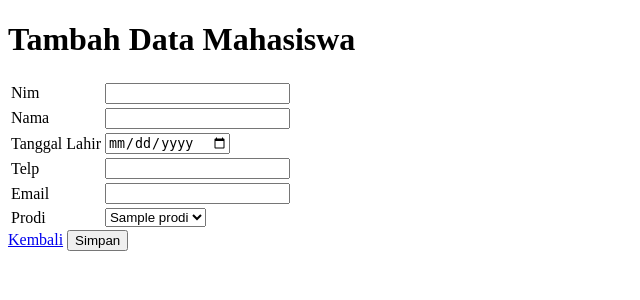
After one commit to zahra060/2025web, a PHP site: page /tambahmahasiswa.php in a window 1280 px wide. The commit adds this page. Shown: the top 300 px of the page, without its empty margins (0-640 px from the left). Run offline with PHP 8.4, Linux system fonts and the light colour scheme; tables that the repository leaves empty or names only in its code hold one stand-in row (values such as "Sample post").

Commit message:
CREATE Mahasiswa

```diff
--- a/koneksi.php
+++ b/koneksi.php
@@ -6,14 +6,16 @@ $password = "";
 
 $conn = mysqli_connect($servername, $username, $password, $database);
 
-function ambildata ($query): array
+function ambildata ($query)
 {
     $conn = $GLOBALS['conn'];
-    $hasil =mysqli_query(mysqli : $conn, query: $query);
+    $hasil =mysqli_query($conn, $query);
 
     $data = [];
-    while ($baris =mysqli_fetch_assoc(result: $hasil)) {
+    while ($baris =mysqli_fetch_assoc($hasil)) {
+        $data[] = $baris;
     }
+
     return $data;
 }
 ?>
--- /dev/null
+++ b/tambahmahasiswa.php
@@ -0,0 +1,57 @@
+<?php
+include "koneksi.php";
+
+$query = "SELECT * FROM prodi";
+$data = ambildata($query);
+
+?>
+
+<!DOCTYPE html>
+<html lang="en">
+
+<head>
+    <meta charset="UTF-8">
+    <meta name="viewport" content="width=device-width, initial-scale=1.0">
+    <title>Tambah Mahasiswa</title>
+</head>
+
+<body>
+    <h1>Tambah Data Mahasiswa</h1>
+    <form action="tambahaksimahasiswa.php" method="post">
+        <table>
+            <tr>
+                <td>Nim</td>
+                <td><input type="text" name="nim" required></td>
+            </tr>
+            <tr>
+                <td>Nama</td>
+                <td><input type="text" name="nama" required></td>
+            </tr>
+            <tr>
+                <td>Tanggal Lahir</td>
+                <td><input type="date" name="tanggalLahir" required></td>
+            </tr>
+            <tr>
+                <td>Telp</td>
+                <td><input type="text" name="telp" required></td>
+            </tr>
+            <tr>
+                <td>Email</td>
+                <td><input type="email" name="email" required></td>
+            </tr>
+            <tr>
+                <td>Prodi</td>
+                <td>
+                    <SELECT name="id">
+                        <?php foreach ($data as $d) : ?>
+                            <option value="<?php echo $d['id'] ?>"><?php echo $d['nama'] ?></option>
+                        <?php endforeach ?>
+                    </SELECT>
+                </td>
+            </tr>
+        </table>
+        <a href="index.php">Kembali</a>
+        <button type="submit">Simpan</button>
+    </form>
+</body>
+</html>
```
Also changed, not shown: index.php (+3 -12 lines), prodi.php (+2 -12 lines), tambahaksimahasiswa.php (added, +17 -0 lines).
